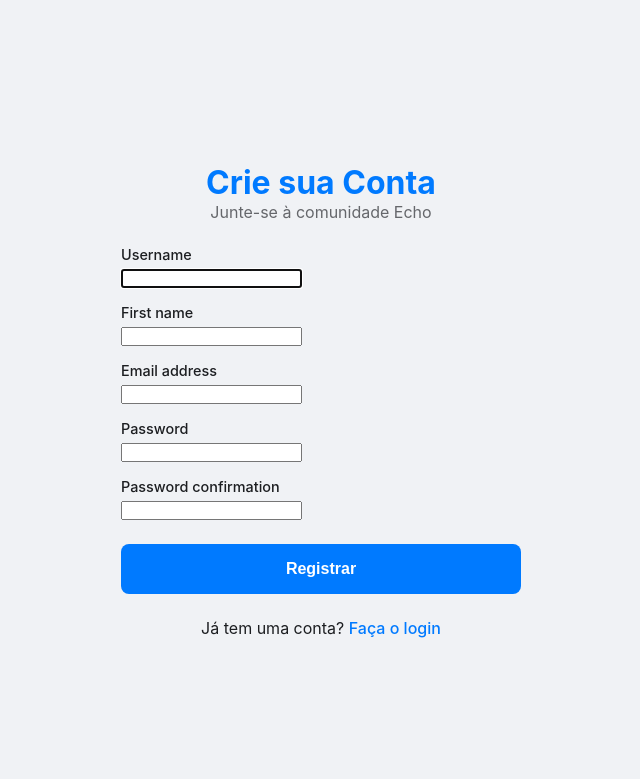
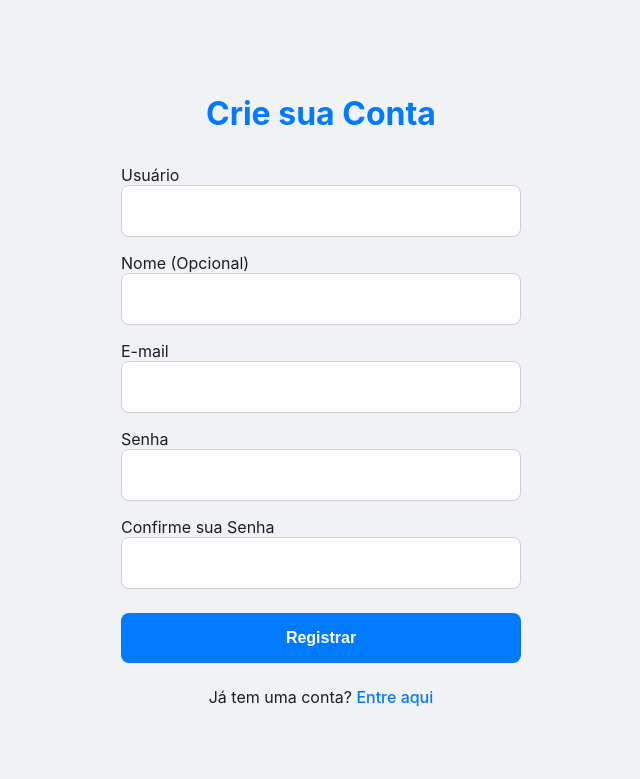
Before and after one commit to Amfgs/Echo, a Django app: template Echo_app/templates/Echo_app/registrar.html in a window 1280 px wide. Shown: the top 779 px of the page, without its empty margins (319-959 px from the left). Run offline with Django 5.2, Linux system fonts and the light colour scheme; the template is opened without the code that fills it: values that come from a table or form of the project are taken from there, others are empty.

Commit message:
Mudando views e fazendo rodar

```diff
--- a/Echo/urls.py
+++ b/Echo/urls.py
@@ -1,19 +1,14 @@
-# Echo/Echo/urls.py
+# /Users/godoy/Desktop/Echo/Echo/urls.py
 
 from django.contrib import admin
 from django.urls import path, include
-from Echo_app import views  # <-- 1. IMPORTE AS VIEWS DO SEU APP
+
+# REMOVA ESTA LINHA: from Echo_app import views
 
 urlpatterns = [
     path('admin/', admin.site.urls),
 
-    # 2. DEFINA A ROTA RAIZ ('') PARA A VIEW DE LOGIN
-    #    Quando alguém acessar "http://seu-site.com/", esta rota será usada.
-    #    Estamos nomeando-a como 'entrar', que é o nome que já usamos nos templates.
-    path('', views.entrar, name='entrar'),
-
-    # 3. MANTENHA AS OUTRAS ROTAS DO SEU APP EM UM "include"
-    #    Isso é bom para organização. Todas as outras URLs (dashboard, registrar, etc.)
-    #    serão gerenciadas pelo urls.py do Echo_app.
-    path('app/', include('Echo_app.urls')),
+    # Esta linha faz todo o trabalho: delega todas as URLs do Echo_app
+    # para a raiz (path='').
+    path('', include('Echo_app.urls')),
 ]
--- a/Echo_app/templates/Echo_app/registrar.html
+++ b/Echo_app/templates/Echo_app/registrar.html
@@ -1,36 +1,55 @@
 {% extends 'Echo_app/base.html' %}
-{% load static %} {% block title %}Crie sua Conta - Echo{% endblock %}
-
+{% load static %}
+{% block title %}Registrar{% endblock %}
 
 {% block content %}
-<link rel="stylesheet" type="text/css" href="{% static 'Echo_app/css/registrar.css' %}">
-<div class="auth-container">
-    <div class="auth-header">
+<link rel="stylesheet" type="text/css" href="{% static 'Echo_app/css/login.css' %}">
+<div class="login-container">
+    <div class="login-header">
         <h1>Crie sua Conta</h1>
-        <p>Junte-se à comunidade Echo</p>
     </div>
 
-    <form method="post" novalidate>
+    <form method="post">
         {% csrf_token %}
 
-        {% for field in form %}
+        {% if erros %}
+            <div class="form-error">
+                {% for erro in erros %}
+                    <p>{{ erro }}</p>
+                {% endfor %}
+            </div>
+        {% endif %}
+
         <div class="form-group">
-            <label for="{{ field.id_for_label }}">{{ field.label }}</label>
-            {{ field }} {% if field.errors %}
-                <ul class="form-error-list">
-                {% for error in field.errors %}
-                    <li>{{ error }}</li>
-                {% endfor %}
-                </ul>
-            {% endif %}
+            <label for="id_username">Usuário</label>
+            <input type="text" name="username" id="id_username" class="form-input" required>
         </div>
-        {% endfor %}
+
+        <div class="form-group">
+            <label for="id_first_name">Nome (Opcional)</label>
+            <input type="text" name="first_name" id="id_first_name" class="form-input">
+        </div>
+
+        <div class="form-group">
+            <label for="id_email">E-mail</label>
+            <input type="email" name="email" id="id_email" class="form-input" required>
+        </div>
+
+        <div class="form-group">
+            <label for="id_password">Senha</label>
+            <input type="password" name="password" id="id_password" class="form-input" required>
+        </div>
+
+        <div class="form-group">
+            <label for="id_password_confirm">Confirme sua Senha</label>
+            <input type="password" name="password_confirm" id="id_password_confirm" class="form-input" required>
+        </div>
 
         <button type="submit" class="btn-submit">Registrar</button>
     </form>
 
-    <div class="login-link">
-        <p>Já tem uma conta? <a href="{% url 'entrar' %}">Faça o login</a></p>
+    <div class="register-link">
+        <p>Já tem uma conta? <a href="{% url 'entrar' %}">Entre aqui</a></p>
     </div>
 </div>
 {% endblock %}
--- a/Echo_app/urls.py
+++ b/Echo_app/urls.py
@@ -1,10 +1,13 @@
+# /Users/godoy/Desktop/Echo/Echo_app/urls.py
+
 from django.urls import path
 from . import views
 from .views import NoticiaDetalheView
 
 urlpatterns = [
+    path("", views.entrar, name="entrar"),
+
     path("registrar/", views.registrar, name="registrar"),
-    path("entrar/", views.entrar, name="entrar"),
     path("sair/", views.sair, name="sair"),
     path("dashboard/", views.dashboard, name="dashboard"),
 
--- a/Echo_app/views.py
+++ b/Echo_app/views.py
@@ -2,27 +2,19 @@
 
 from django.shortcuts import render, redirect, get_object_or_404
 from django.contrib.auth import login, authenticate, logout
-from django.contrib.auth.forms import AuthenticationForm, UserCreationForm
+# Imports de formulários removidos
 from django.contrib.auth.decorators import login_required
 from django.contrib.auth import get_user_model
 from django.views.generic import DetailView
 from django.views.decorators.http import require_POST
 from django.http import JsonResponse, HttpResponseBadRequest
+from django.db import IntegrityError
 
 # Importe os modelos da sua aplicação
-from .models import Noticia, InteracaoNoticia, Notificacao, PerfilUsuario
+# ASSUMINDO que você tem um modelo Categoria em .models
+from .models import Noticia, InteracaoNoticia, Notificacao, PerfilUsuario, Categoria
 
 User = get_user_model()
-
-# --- Formulários ---
-# É uma boa prática manter os formulários em um arquivo separado (forms.py),
-# mas para manter a simplicidade, deixaremos aqui por enquanto.
-
-class RegistroForm(UserCreationForm):
-    class Meta:
-        model = User
-        # Adicionamos 'email' ao formulário de registro
-        fields = ["username", "first_name", "email"]
 
 
 # ===============================================
@@ -31,35 +23,135 @@ class RegistroForm(UserCreationForm):
 
 def registrar(request):
     """
-    Renderiza a página de registro e processa a criação de um novo usuário.
+    Renderiza a página de registro e processa a criação de um novo usuário
+    SEM usar Django Forms, mapeando os campos da imagem (Nome, Email, Senha, Categorias).
     """
+    # Adicionado 'dados_preenchidos' para repassar ao template em caso de erro
+    contexto = {'erros': [], 'dados_preenchidos': {}}
+
+    # 1. Busca todas as categorias para exibir no template (GET e POST com erro)
+    try:
+        contexto['todas_categorias'] = Categoria.objects.all()
+    except:
+        contexto['todas_categorias'] = []
+
     if request.method == "POST":
-        form = RegistroForm(request.POST)
-        if form.is_valid():
-            user = form.save()
-            # Loga o usuário automaticamente após o registro
-            login(request, user)
-            return redirect("dashboard")
-    else:
-        form = RegistroForm()
-    # ATUALIZADO: Caminho do template corrigido
-    return render(request, "Echo_app/registrar.html", {"form": form})
+        # 2. Obter dados crus do POST (mapeando para os campos da imagem)
+        nome_completo = request.POST.get('nome_completo') # <--- Campo 'Nome completo' da imagem
+        email = request.POST.get('email')
+        password = request.POST.get('password')
+        password_confirm = request.POST.get('password_confirm')
+        # Obter categorias selecionadas (lista de valores do checkbox/input)
+        categorias_selecionadas_ids = request.POST.getlist('categoria')
+
+        # Repassa os dados para repreencher o formulário em caso de erro
+        contexto['dados_preenchidos'] = {
+            'nome_completo': nome_completo,
+            'email': email,
+            # Mantém os IDs das categorias para re-checar os checkboxes
+            'categorias_selecionadas_ids': categorias_selecionadas_ids,
+        }
+
+        # 3. Geração de Username (necessário pelo User padrão do Django)
+        # Usa a parte do email antes do '@' como base
+        username_base = email.split('@')[0].replace('.', '_').replace('-', '_') if email and '@' in email else None
+        username = username_base
+
+        # 4. Validação manual
+        if not nome_completo or not email or not password or not password_confirm:
+            contexto['erros'].append('Todos os campos obrigatórios devem ser preenchidos: Nome completo, Email e Senha.')
+
+        if password != password_confirm:
+            contexto['erros'].append('As senhas não coincidem.')
+
+        if not username:
+             contexto['erros'].append('E-mail inválido.')
+
+        # Verifica se o username gerado já está em uso, gerando um novo se necessário
+        counter = 1
+        while username and User.objects.filter(username=username).exists():
+            username = f"{username_base}_{counter}"
+            counter += 1
+
+        if email and User.objects.filter(email=email).exists():
+            contexto['erros'].append('Este e-mail já está cadastrado.')
+
+        # 5. Se não houver erros, criar o usuário
+        if not contexto['erros']:
+            try:
+                user = User.objects.create_user(
+                    # Usa o username gerado/ajustado
+                    username=username,
+                    email=email,
+                    password=password,
+                    # Usa o "Nome completo" como first_name
+                    first_name=nome_completo
+                )
+
+                # 6. Salvar as categorias no PerfilUsuario
+                if categorias_selecionadas_ids:
+                    # Busca as categorias pelos IDs (PKs)
+                    categorias = Categoria.objects.filter(pk__in=categorias_selecionadas_ids)
+
+                    # Assume que o PerfilUsuario é criado automaticamente ou que
+                    # get_or_create garantirá sua existência.
+                    perfil, created = PerfilUsuario.objects.get_or_create(usuario=user)
+
+                    # ASSUMINDO que PerfilUsuario tem um campo:
+                    # categorias_de_interesse = models.ManyToManyField(Categoria, ...)
+                    perfil.categorias_de_interesse.set(categorias)
+
+                # 7. Logar o usuário automaticamente
+                login(request, user)
+                return redirect("dashboard")
+
+            except IntegrityError:
+                # Segurança extra
+                contexto['erros'].append('Erro ao criar usuário. Tente novamente.')
+                if 'user' in locals() and not user.pk: # Tenta deletar se criado e sem PK
+                     pass # Não se preocupa em deletar, o erro já deve ter impedido a criação.
+            except Exception as e:
+                # Captura outros erros inesperados
+                contexto['erros'].append(f'Ocorreu um erro: {e}')
+
+    # Se for GET ou se houver erros no POST, renderiza a página com o contexto
+    return render(request, "Echo_app/registrar.html", contexto)
+
+
+# === FUNÇÕES ADICIONADAS ===
 
 def entrar(request):
     """
-    Renderiza a página de login e processa a autenticação do usuário.
+    Renderiza a página de login e processa a autenticação do usuário
+    SEM usar Django Forms.
     """
+    contexto = {}
+
     if request.method == "POST":
-        form = AuthenticationForm(request, data=request.POST)
-        if form.is_valid():
-            user = form.get_user()
+        # 1. Obter dados crus do POST
+        username = request.POST.get('username')
+        password = request.POST.get('password')
+
+        if not username or not password:
+            contexto['erro_login'] = 'Por favor, preencha o usuário e a senha.'
+            return render(request, "Echo_app/entrar.html", contexto)
+
+        # 2. Autenticar o usuário
+        user = authenticate(request, username=username, password=password)
+
+        if user is not None:
+            # 3. Se a autenticação for bem-sucedida, logar
             login(request, user)
-            # Redireciona para o dashboard após o login bem-sucedido
             return redirect("dashboard")
-    else:
-        form = AuthenticationForm()
-    # ATUALIZADO: Caminho do template corrigido
-    return render(request, "Echo_app/entrar.html", {"form": form})
+        else:
+            # 4. Se a autenticação falhar, enviar erro
+            contexto['erro_login'] = 'Usuário ou senha inválidos. Tente novamente.'
+            # Também é bom repassar o username para preencher o formulário novamente
+            contexto['username_preenchido'] = username
+
+    # Se for GET ou se a autenticação falhar, renderiza a página
+    return render(request, "Echo_app/entrar.html", contexto)
+
 
 def sair(request):
     """
@@ -68,20 +160,7 @@ def sair(request):
     logout(request)
     return redirect("entrar")
 
-@login_required
-def editar_perfil(request, nova_biografia=None, nova_foto=None):
-    """
-    Atualiza o perfil do usuário logado.
-    (Nota: Esta view pode ser melhorada para usar um formulário e um template)
-    """
-    perfil = get_object_or_404(PerfilUsuario, usuario=request.user)
-    if nova_biografia is not None:
-        perfil.biografia = nova_biografia
-    if nova_foto is not None:
-        perfil.foto_perfil = nova_foto
-    perfil.save()
-    # O ideal seria redirecionar para uma página de perfil
-    return redirect('dashboard')
+# === FIM DAS FUNÇÕES ADICIONADAS ===
 
 
 # ===============================================
@@ -97,10 +176,8 @@ def dashboard(request):
     context = {
         "nome": user.first_name or user.username,
         "email": user.email,
-        # Você pode adicionar aqui uma lista de notícias recomendadas
-        "noticias_recomendadas": Noticia.recomendar_para(user)
+        "noticias_recomendADAS": Noticia.recomendar_para(user)
     }
-    # ATUALIZADO: Caminho do template corrigido
     return render(request, "Echo_app/dashboard.html", context)
 
 
@@ -113,7 +190,6 @@ class NoticiaDetalheView(DetailView):
     Exibe os detalhes de uma única notícia.
     """
     model = Noticia
-    # ATUALIZADO: Caminho do template corrigido
     template_name = 'Echo_app/noticia_detalhe.html'
     context_object_name = 'noticia'
 
@@ -156,23 +232,19 @@ def toggle_interacao(request, noticia_id, tipo_interacao):
     )
 
     if not created:
-        # Se a interação já existia, ela foi encontrada. Agora vamos deletá-la.
         interacao.delete()
         acao_realizada = 'removida'
         status_interacao = False
     else:
-        # Se a interação não existia, ela foi criada.
         acao_realizada = 'adicionada'
         status_interacao = True
 
-    # Atualiza a contagem no modelo da notícia
     if tipo_interacao == 'CURTIDA':
         noticia.curtidas_count = noticia.interacoes.filter(tipo='CURTIDA').count()
     elif tipo_interacao == 'SALVAMENTO':
         noticia.salvamentos_count = noticia.interacoes.filter(tipo='SALVAMENTO').count()
     noticia.save()
 
-    # Responde com JSON se for uma requisição AJAX
     if request.headers.get('x-requested-with') == 'XMLHttpRequest':
         return JsonResponse({
             'success': True,
@@ -182,7 +254,6 @@ def toggle_interacao(request, noticia_id, tipo_interacao):
             'tipo': tipo_interacao.lower()
         })
 
-    # Redireciona de volta para a página anterior como fallback
     return redirect(request.META.get('HTTP_REFERER', '/'))
 
 
@@ -216,7 +287,6 @@ def lista_notificacoes(request):
         'notificacoes': notificacoes,
         'nao_lidas_count': nao_lidas_count
     }
-    # ATUALIZADO: Caminho do template corrigido
     return render(request, 'Echo_app/lista_notificacoes.html', context)
 
 @login_required
@@ -227,7 +297,7 @@ def marcar_notificacao_lida(request, notificacao_id):
     """
     notificacao = get_object_or_404(Notificacao, id=notificacao_id, usuario=request.user)
     notificacao.marcar_como_lida()
-    return redirect('lista_notificacoes')
+    return redirect('lista_notificações')
 
 @login_required
 @require_POST
```
Also changed, not shown: Echo_app/templates/Echo_app/entrar.html (+8 -9 lines).
